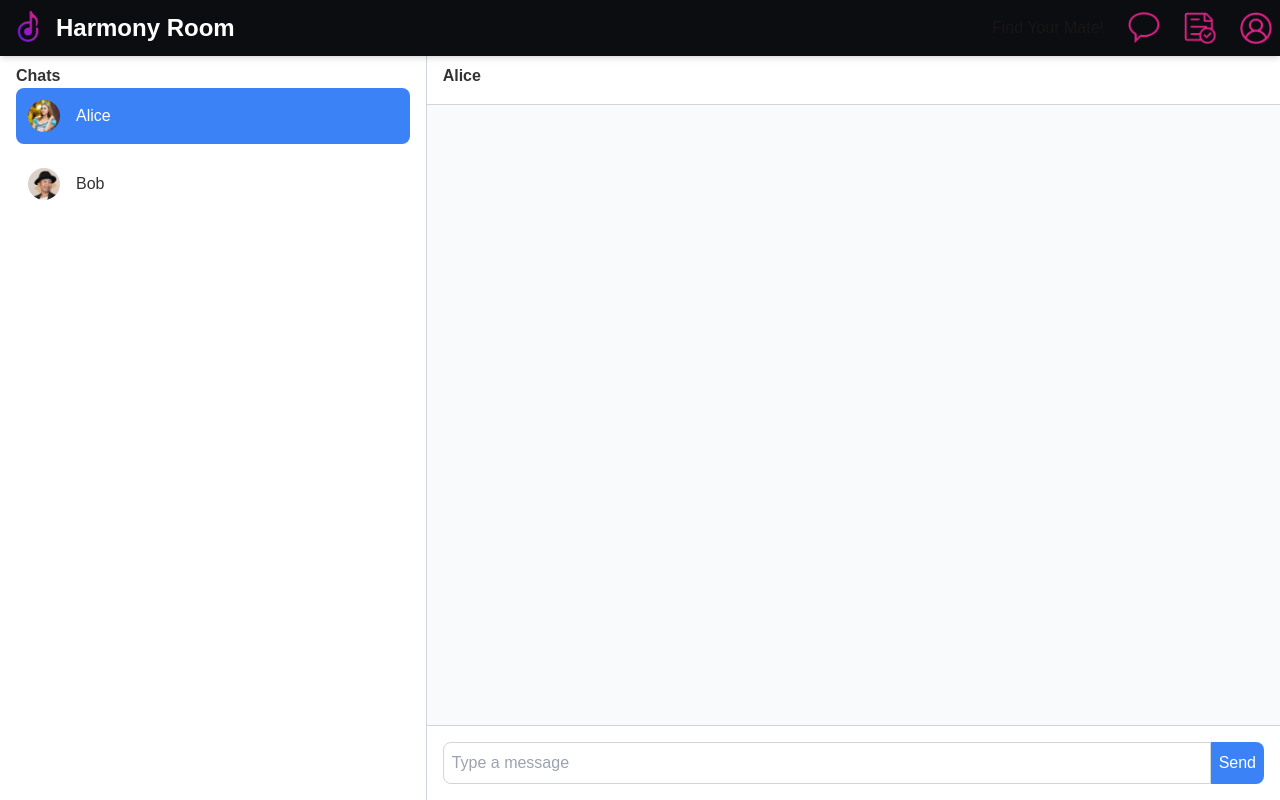
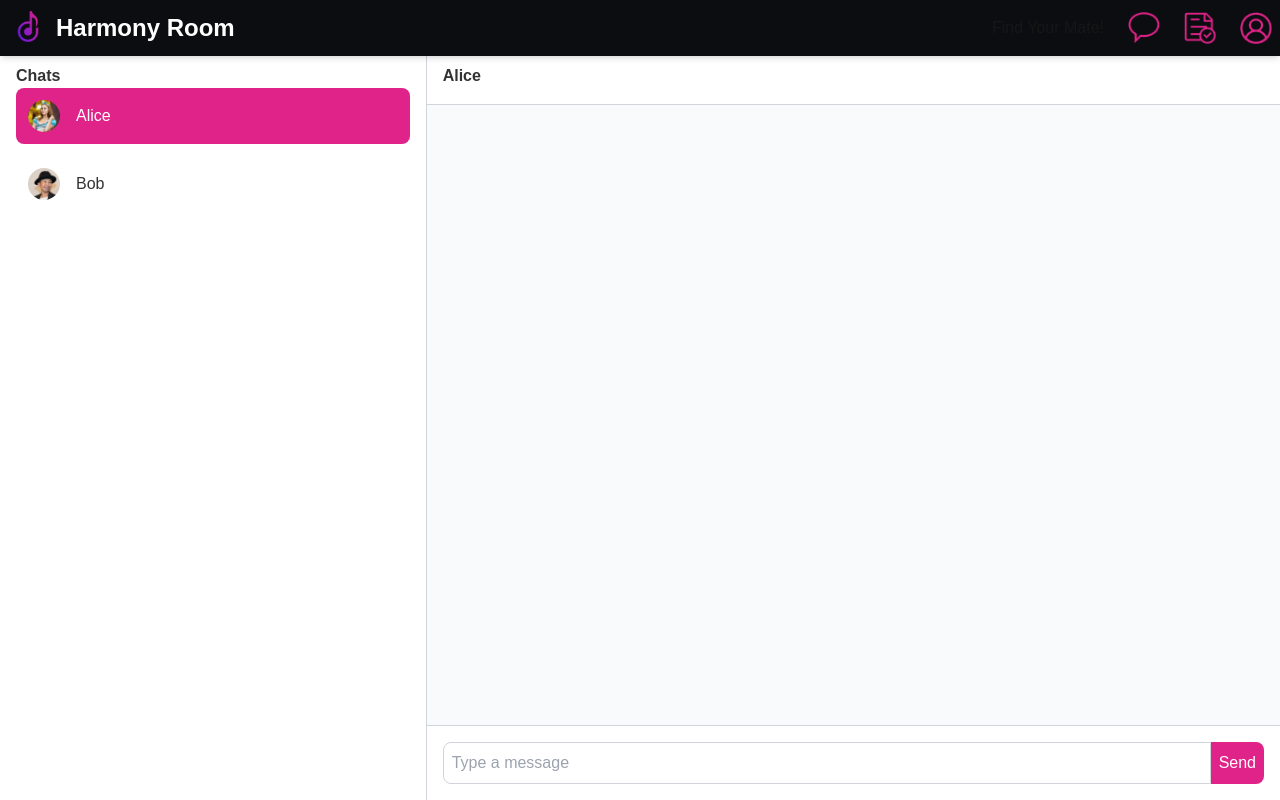
Before and after one commit to farrrahhh/harmony-room, a Next.js app in the folder harmony-room/: page /chatpage in a window 1280 px wide. Both pictures are taken after a click on the item "Alice". Built offline with nearby package versions, Linux system fonts and the light colour scheme.

Commit message:
Update ChatPage styles to use primary color for selected chat and message backgrounds

```diff
--- a/harmony-room/src/app/chatpage/page.tsx
+++ b/harmony-room/src/app/chatpage/page.tsx
@@ -34,7 +34,7 @@ const ChatPage = () => {
                 key={chat}
                 onClick={() => handleSelectChat(chat)}
                 className={`p-3 cursor-pointer rounded-lg ${
-                  selectedChat === chat ? "bg-blue-500 text-white" : "hover:bg-gray-200"
+                  selectedChat === chat ? "bg-primary text-white" : "hover:bg-gray-200"
                 } flex items-center`}
               >
                 <img
@@ -64,7 +64,7 @@ const ChatPage = () => {
               {messages.map((msg, index) => (
                 <div key={index} className={`mb-2 ${msg.sender === selectedChat ? "text-right" : ""}`}>
                   <div
-                    className={`p-2 rounded-lg ${msg.sender === selectedChat ? "bg-blue-500 text-white" : "bg-gray-300 text-black"} inline-block`}
+                    className={`p-2 rounded-lg ${msg.sender === selectedChat ? "bg-primary text-white" : "bg-gray-300 text-black"} inline-block`}
                     style={{ maxWidth: "80%" }}
                   >
                     {msg.message}
@@ -83,7 +83,7 @@ const ChatPage = () => {
                 onChange={(e) => setInputMessage(e.target.value)}
               />
               <button
-                className="p-2 bg-blue-500 text-white rounded-r-lg"
+                className="p-2 bg-primary text-white rounded-r-lg"
                 onClick={handleSendMessage}
               >
                 Send
```
